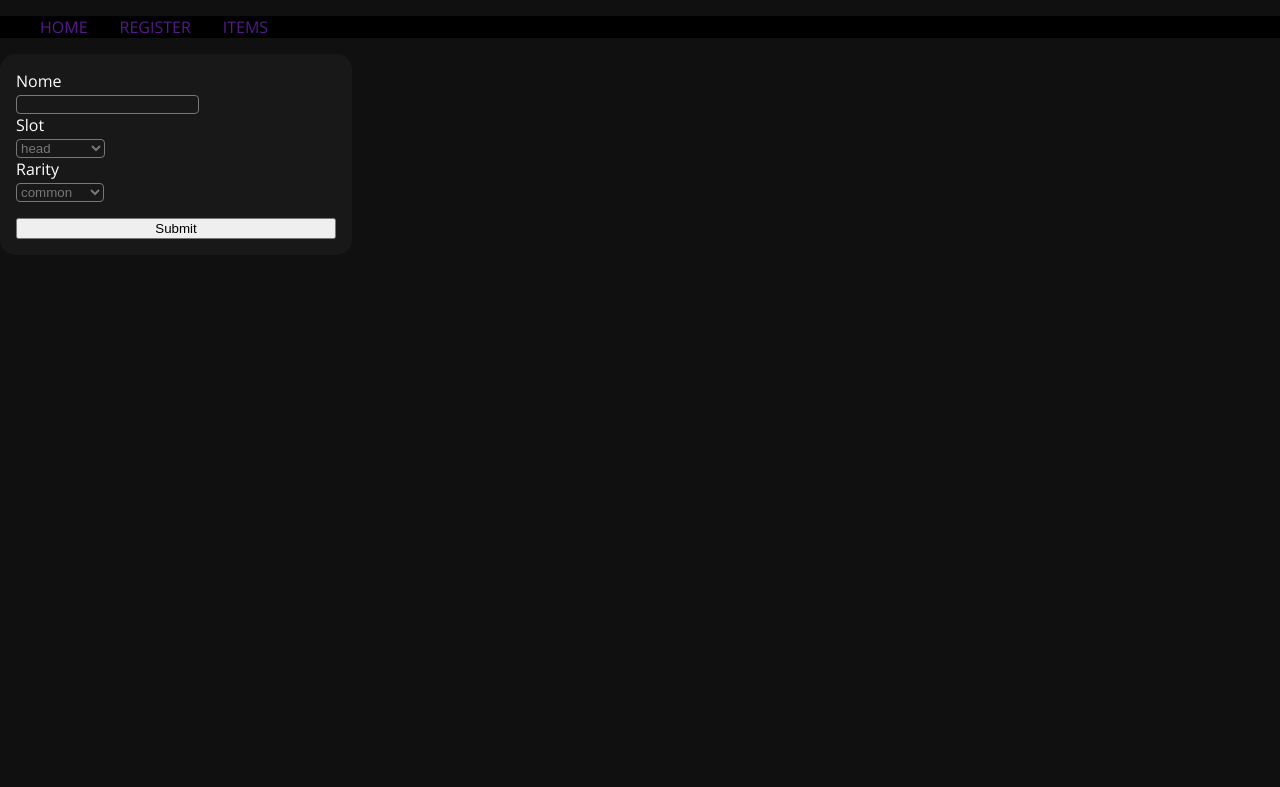
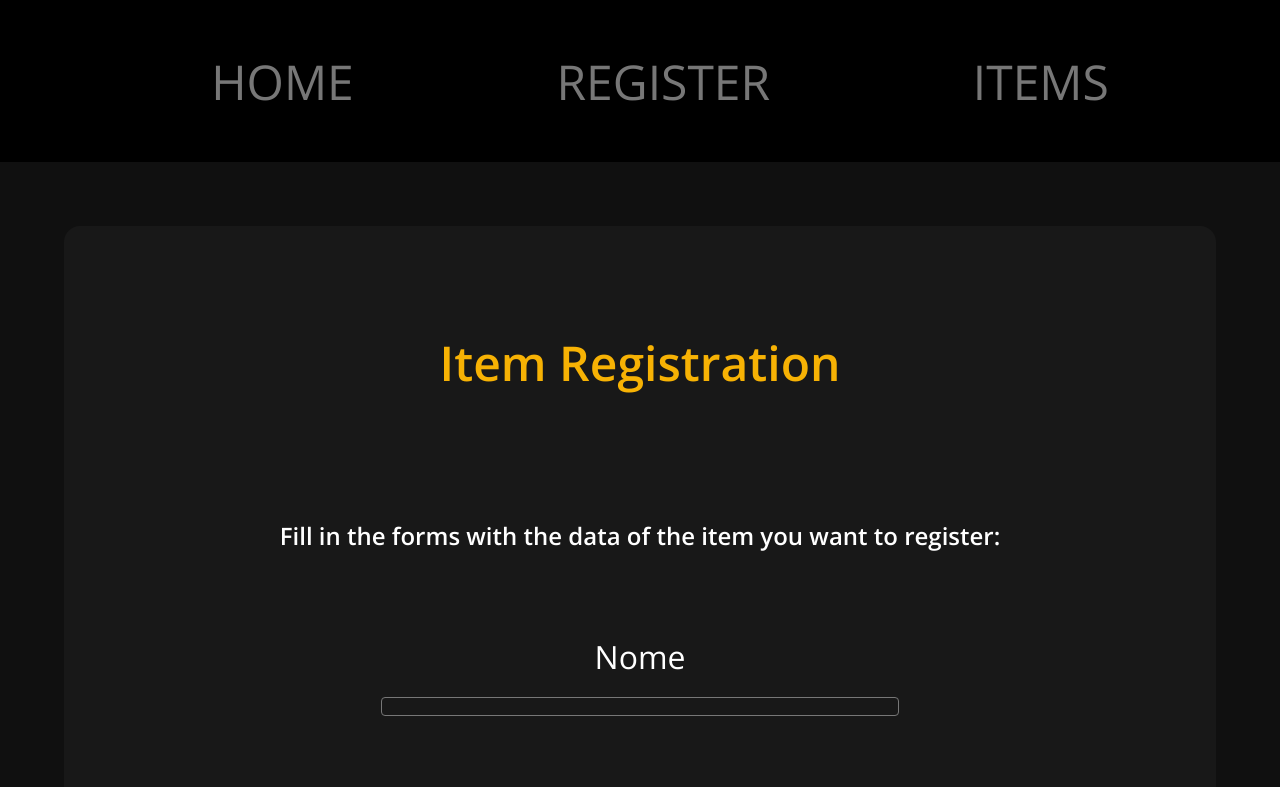
Before and after one commit to pedroquintao/projeto-silithus-2, a React (Create React App) app: page / in a window 1280 px wide. Shown: the top 787 px of the page. Built offline with nearby package versions, Linux system fonts and the light colour scheme.

Commit message:
Criação do componente Header e alterações nas estilizações do formulário e seus componentes

```diff
--- /dev/null
+++ b/src/App.css
@@ -0,0 +1,3 @@
+.app {
+    display: block;
+}
--- a/src/App.js
+++ b/src/App.js
@@ -1,5 +1,6 @@
 import Form from './components/Form';
 import Header from './components/Header';
+import "./App.css"
 
 function App() {
 
@@ -49,10 +50,10 @@ function App() {
     ]
 
     return (
-    <>
+    <div className='app'>
       <Header />
       <Form slots={slots} rarities={rarities}/>
-    </>
+    </div>
   );
 }
 
--- a/src/components/DropdownField/DropdownField.css
+++ b/src/components/DropdownField/DropdownField.css
@@ -1,13 +1,20 @@
 .dropdown-field {
     display: block;
+    width: 100%;
+    text-align: center;
 }
 .dropdown-field select {
     background-color: var(--black-2);
     border: var(--field-border);
     border-radius: var(--field-border-radius);
     color: var(--grey-0);
+    font-size: 100%;
+    width: 25%;
+    height: 75%;
 }
 
 .dropdown-field label {
+    margin-bottom: 16px;
     display: block;
+    font-size: 2em;
 }
--- a/src/components/Form/Form.css
+++ b/src/components/Form/Form.css
@@ -2,7 +2,15 @@ form {
     background-color: var(--black-2);
     display: flex;
     flex-direction: column;
-    width: 25%;
-    padding: 16px;
+    align-items: center;
+    gap: 64px;
+    width: auto;
+    margin: 64px;
+    padding: 64px;
     border-radius: 16px;
 }
+
+form h1 {
+    font-size: 3em;
+    color: var(--yellow-0);
+}
--- a/src/components/Form/index.js
+++ b/src/components/Form/index.js
@@ -7,6 +7,8 @@ const Form = ({slots, rarities}) => {
     return(
         <section>
             <form>
+                <h1>Item Registration</h1>
+                <h2>Fill in the forms with the data of the item you want to register:</h2>
                 <TextField />
                 <DropdownField label="Slot" options={slots} />
                 <DropdownField label="Rarity" options={rarities.map(option => option.rarity)} color={rarities.map(option => option.cor)}/>
--- a/src/components/Header/Header.css
+++ b/src/components/Header/Header.css
@@ -1,14 +1,18 @@
 header {
     background-color: var(--black-0);
+    padding: 0.5px;
 }
 
 header ul{
     display: flex;
+    justify-content: space-evenly;
     gap: 32px;
     list-style: none;
+    font-size: 3rem;
 }
 
 header ul a{
+    color: var(--grey-0);
     text-decoration: none;
     color: var(--);
 }
--- a/src/components/TextField/TextField.css
+++ b/src/components/TextField/TextField.css
@@ -1,12 +1,18 @@
 .name-field {
     display: block;
+    width: 100%;
+    text-align: center;
 }
 .name-field input {
     background-color: var(--black-2);
     border: var(--field-border);
     border-radius: var(--field-border-radius);
+    width: 50%;
+    height: 75%;
 }
 
 .name-field label {
+    margin-bottom: 16px;
     display: block;
+    font-size: 2em;
 }
--- a/src/root.css
+++ b/src/root.css
@@ -1,37 +1,38 @@
 :root {
+/*Color Palete*/
 
-    /* Body */
-    --standard-font: 'Open Sans', sans-serif;
-
-
-    /*Form Field*/
-    --field-border-radius: 4px;
-    --field-border: 1px solid var(--grey-0);
-    --black-2: #181818;
-    --field-color-hover: #101010;
-    --field-color-placeholder: #777777;
-
-    /* Submit Button */
-    --color-submit-button: #a71a19;
-    --color-submit-button-hover: #a719198d;
-    --color-submit-button-text: #f7b204;
-    --color-submit-button-text-hover: #f7b204;
-    --color-field-hover: #262525;
-    --color-span-error: red;
-
+    /* Black */
     --black-0: #000000;
     --black-1: #101010;
     --black-2: #181818;
 
+    /* White */
     --white-0: #ffffff;
 
+    /* Grey */
     --grey-0: #777777;
     --grey-1: #bbbbb1;
 
+    /* Red */
     --red-0: #a71a19;
     --red-0-hover: #7C1313;
 
+    /* Yellow */
     --yellow-0: #F7B204;
+
+/* Font*/
+
+--standard-font: 'Open Sans', sans-serif;
+
+/* Border */
+    --field-border-radius: 4px;
+    --field-border: 1px solid var(--grey-0);
+
+
+
+
+
+
 
 
 
```
